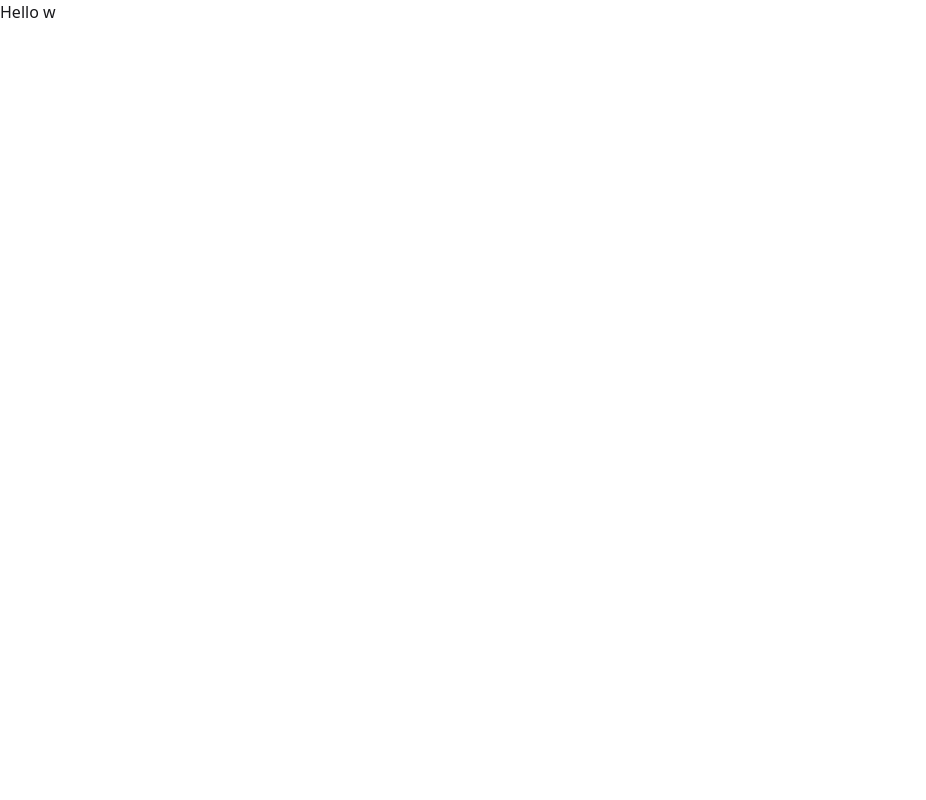
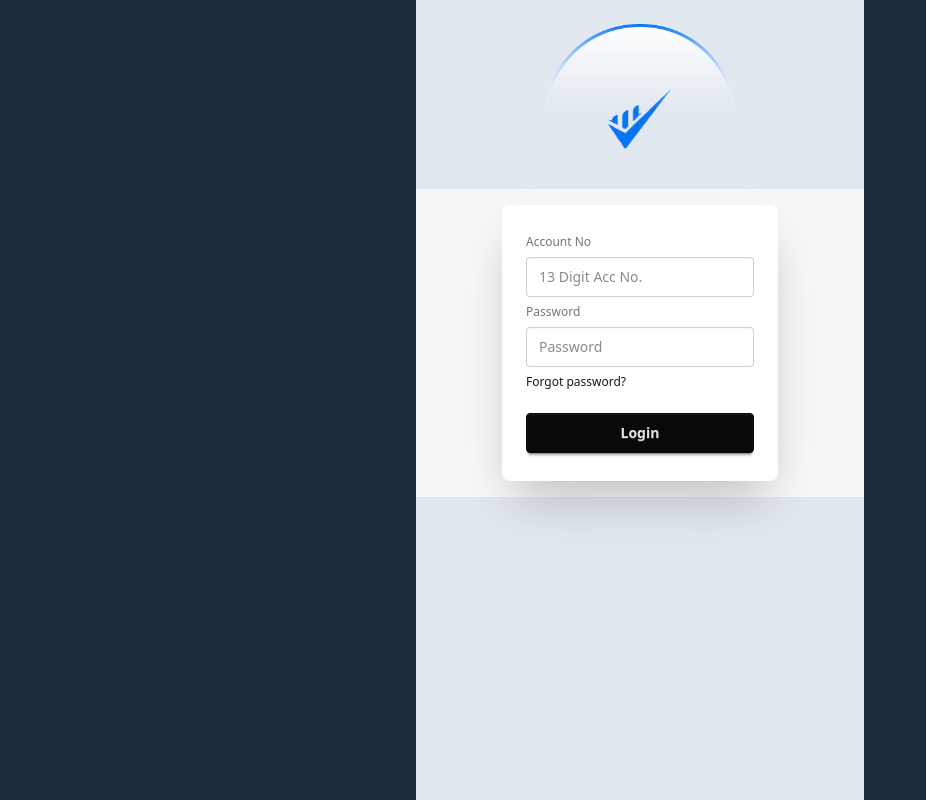
Before and after one commit to SiamulIslamShuvo/SkyBanking, a plain HTML site: page Index.html in a window 1280 px wide. Shown: the whole page, without its empty margins (0-926 px from the left). Drawn offline with nearby package versions, Linux system fonts and the light colour scheme.

Commit message:
basic login

```diff
--- a/Index.html
+++ b/Index.html
@@ -11,7 +11,45 @@
     />
     <script src="https://cdn.jsdelivr.net/npm/@tailwindcss/browser@4"></script>
   </head>
-  <body>
-    <h1 class="">Hello w</h1>
+  <body class="bg-slate-800">
+    <section class="max-w-md min-h-screen mx-auto py-6 bg-slate-200">
+      <header>
+        <nav class="flex justify-center items-center mt-6">
+          <div
+            class="mt-10 relative flex justify-center items-center w-9/12 mb-10"
+          >
+            <img
+              class="w-48 absolute"
+              src="./assets/bg.png"
+              alt="backgroundImage"
+            />
+            <img class="w-16" src="./assets/Group.png" alt="" />
+          </div>
+        </nav>
+      </header>
+      <!--login Section-->
+      <div class="hero bg-base-200">
+        <div class="hero-content flex-col lg:flex-row-reverse">
+          <div class="card bg-base-100 w-full max-w-sm shrink-0 shadow-2xl">
+            <div class="card-body">
+              <fieldset class="fieldset">
+                <label class="label">Account No</label>
+                <input
+                  type="number"
+                  class="input"
+                  placeholder="13 Digit Acc No."
+                />
+                <label class="label">Password</label>
+                <input type="password" class="input" placeholder="Password" />
+                <div>
+                  <a class="link link-hover">Forgot password?</a>
+                </div>
+                <button class="btn btn-neutral mt-4">Login</button>
+              </fieldset>
+            </div>
+          </div>
+        </div>
+      </div>
+    </section>
   </body>
 </html>
```
Also changed, not shown: style.css (added).
